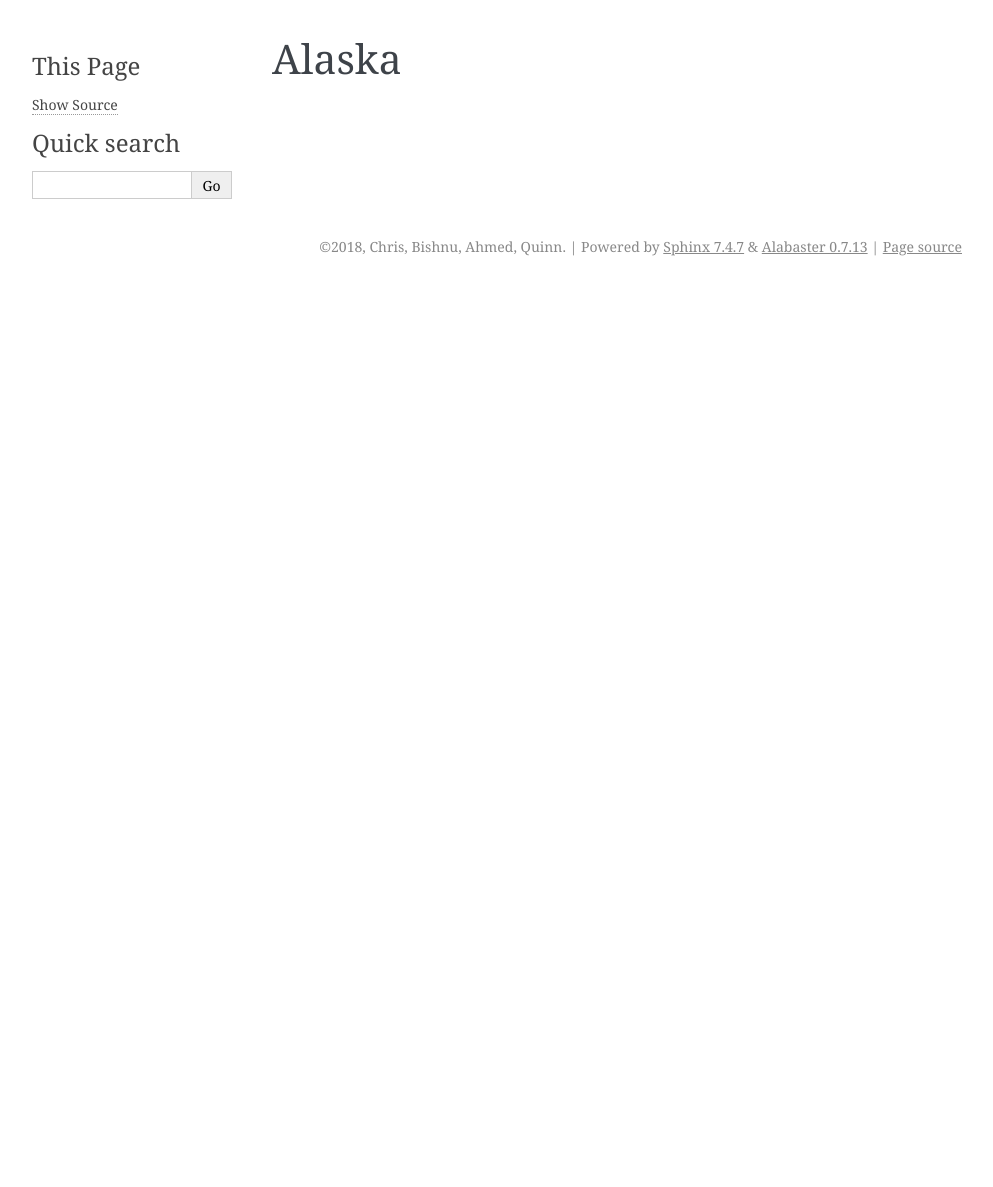
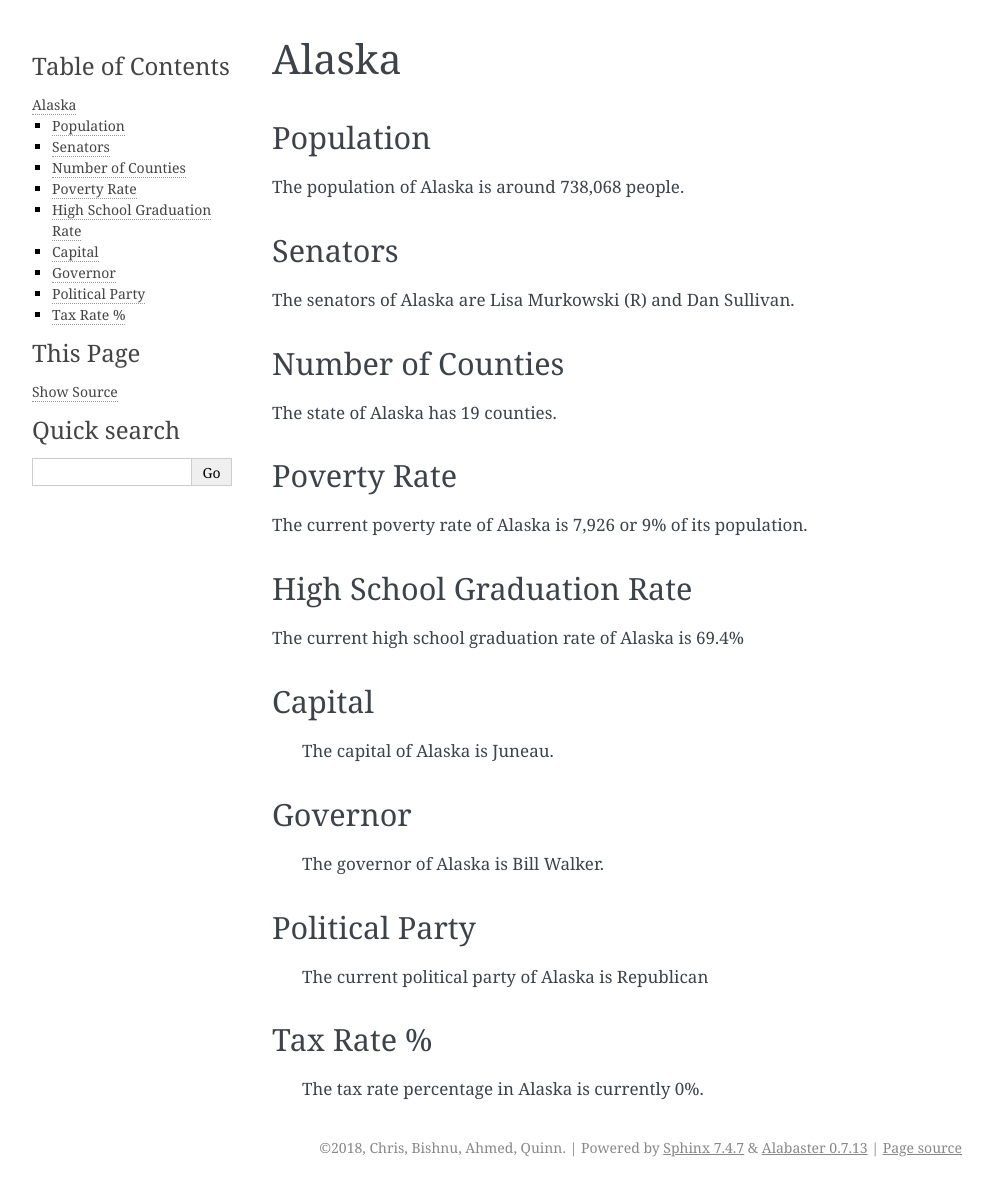
Before and after one commit to cjshima2022/info-us-state, a Sphinx documentation site: the page built from source/alaska/alaska.rst, in a window 1280 px wide. Shown: the whole page, without its empty margins (148-1141 px from the left). Built offline with Sphinx 7.4.7, drawn with Linux system fonts in a browser that asks for light colours; before the commit the page ends 900 px from its top, so only the background shows below that.

Commit message:
added to chris states

```diff
--- a/source/alaska/alaska.rst
+++ b/source/alaska/alaska.rst
@@ -1,2 +1,47 @@
 Alaska
 ======
+
+Population
+~~~~~~~~~~
+
+The population of Alaska is around 738,068 people.
+
+Senators
+~~~~~~~~
+
+The senators of Alaska are Lisa Murkowski (R) and Dan Sullivan.
+
+Number of Counties
+~~~~~~~~~~~~~~~~~~
+
+The state of Alaska has 19 counties.
+
+Poverty Rate
+~~~~~~~~~~~~
+
+The current poverty rate of Alaska is 7,926 or 9% of its population.
+
+High School Graduation Rate
+~~~~~~~~~~~~~~~~~~~~~~~~~~~
+
+The current high school graduation rate of Alaska is 69.4%
+
+Capital
+~~~~~~~
+
+   The capital of Alaska is Juneau.
+
+Governor
+~~~~~~~~
+
+   The governor of Alaska is Bill Walker.
+
+Political Party
+~~~~~~~~~~~~~~~
+
+   The current political party of Alaska is Republican
+
+Tax Rate %
+~~~~~~~~~~
+
+   The tax rate percentage in Alaska is currently 0%.
--- a/source/hawaii/hawaii.rst
+++ b/source/hawaii/hawaii.rst
@@ -1,2 +1,27 @@
 Hawaii
 ======
+
+Population
+~~~~~~~~~~
+
+The population of California is around 39 million people.
+
+Senators
+~~~~~~~~
+
+The senators of California are Dianne Feinstein (D) and Kamala Harris (D).
+
+Number of Counties
+~~~~~~~~~~~~~~~~~~
+
+The state of California has 58 counties.
+
+Poverty Rate
+~~~~~~~~~~~~
+
+The current poverty rate of California is 7.5 million or 19% of its population.
+
+High School Graduation Rate
+~~~~~~~~~~~~~~~~~~~~~~~~~~~
+
+The current high school graduation rate of California is 77.4%
--- a/source/index.rst
+++ b/source/index.rst
@@ -1,6 +1,6 @@
 
 INFORMATION ABOUT STATES
-=========================================
+========================
 
 .. toctree::
    :maxdepth: 2
```
Also changed, not shown: source/montana/montana.rst (+25 -0 lines).
